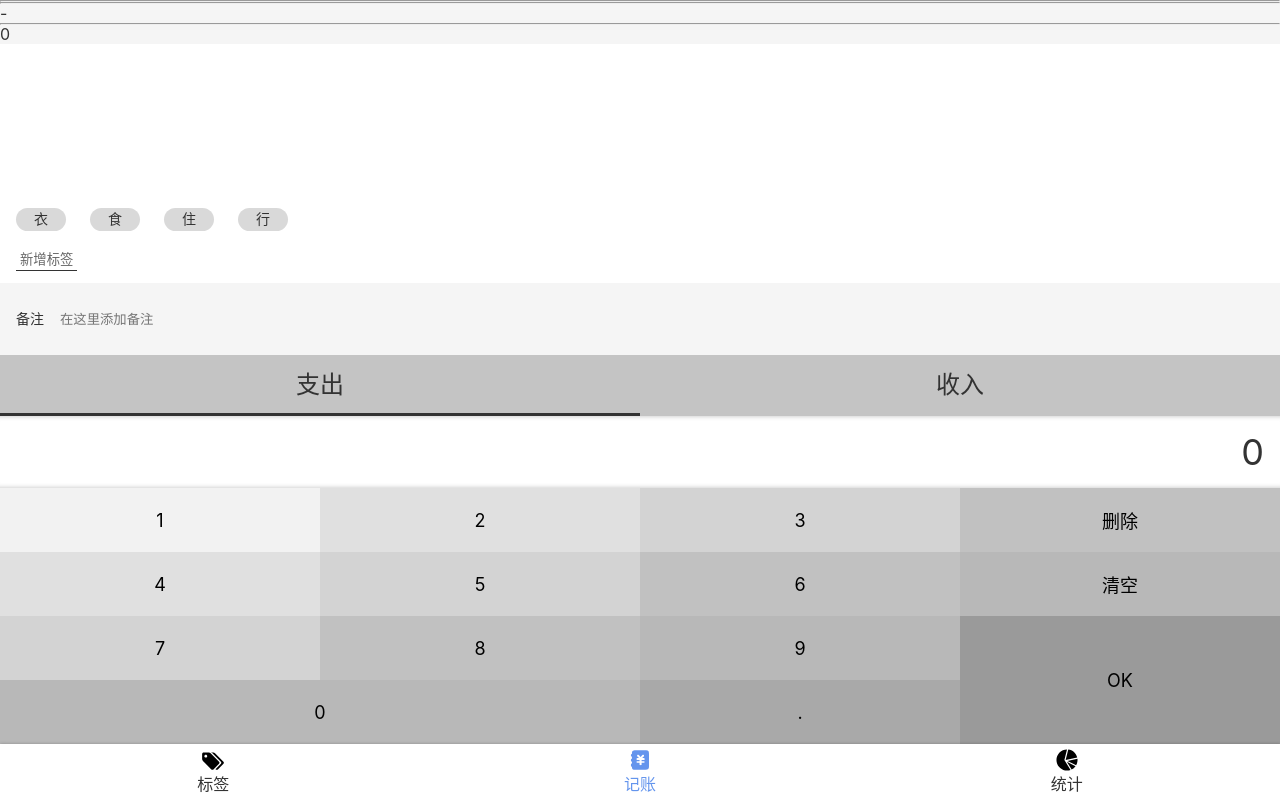
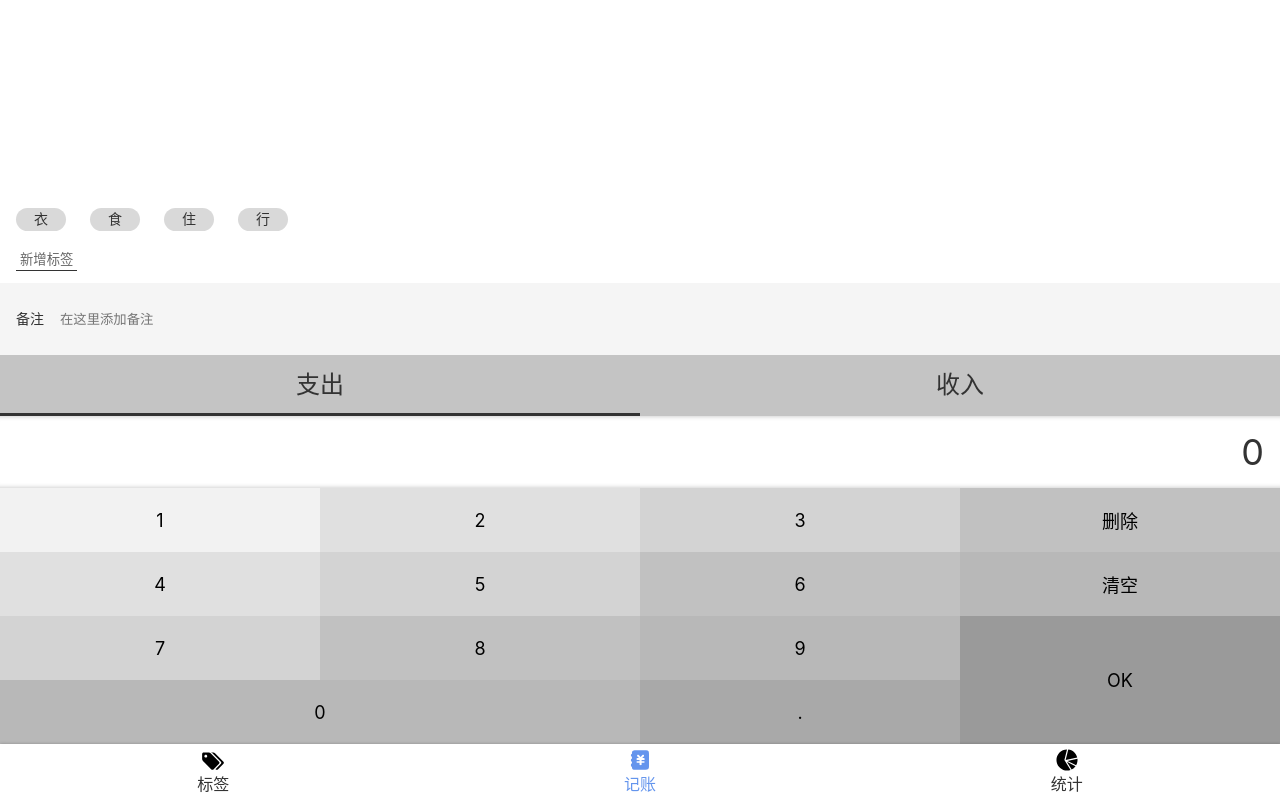
Before and after one commit to Suizhazha/money, a React app: page /#/money in a window 1280 px wide. Built offline with nearby package versions, Linux system fonts and the light colour scheme.

Commit message:
封装onChange函数

```diff
--- a/src/views/Money.tsx
+++ b/src/views/Money.tsx
@@ -30,13 +30,6 @@ const onChange = (obj:Partial<typeof selected>)=>{
 
   return (
     <MyLayout>
-      {selected.tags.join(',')}
-      <hr/>
-      {selected.note}
-      <hr/>
-      {selected.category}
-      <hr/>
-      {selected.amount}
 
       <TagsSection value={selected.tags}
                    onChange={tags =>
```
